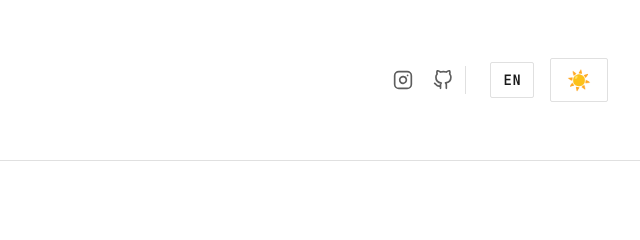
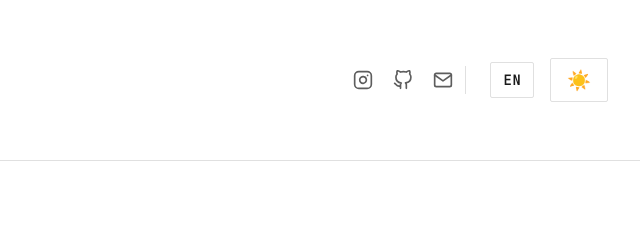
Before and after one commit to richardrso/powershot, a plain HTML site: page index.html in a window 1280 px wide. Shown: the top 240 px of the page, 640-1280 px from the left. Drawn offline with nearby package versions, Linux system fonts and the light colour scheme.

Commit message:
add e-mail buttom to header

```diff
--- a/index.html
+++ b/index.html
@@ -26,6 +26,12 @@
                         <path d="M9 19c-5 1.5-5-2.5-7-3m14 6v-3.87a3.37 3.37 0 0 0-.94-2.61c3.14-.35 6.44-1.54 6.44-7A5.44 5.44 0 0 0 20 4.77 5.07 5.07 0 0 0 19.91 1S18.73.65 16 2.48a13.38 13.38 0 0 0-7 0C6.27.65 5.09 1 5.09 1A5.07 5.07 0 0 0 5 4.77a5.44 5.44 0 0 0-1.5 3.78c0 5.42 3.3 6.61 6.44 7A3.37 3.37 0 0 0 9 18.13V22"></path>
                     </svg>
                 </a>
+                <a href="mailto:richardrso@duck.com" aria-label="Email" class="social-icon">
+                    <svg xmlns="http://www.w3.org/2000/svg" width="20" height="20" viewBox="0 0 24 24" fill="none" stroke="currentColor" stroke-width="2" stroke-linecap="round" stroke-linejoin="round">
+                        <path d="M4 4h16c1.1 0 2 .9 2 2v12c0 1.1-.9 2-2 2H4c-1.1 0-2-.9-2-2V6c0-1.1.9-2 2-2z"></path>
+                        <polyline points="22,6 12,13 2,6"></polyline>
+                    </svg>
+                </a>
             </div>
             <button class="lang-toggle" id="langToggle" aria-label="Toggle language">EN</button>
             <button class="theme-toggle" id="themeToggle" aria-label="Toggle theme">☀️</button>
```
